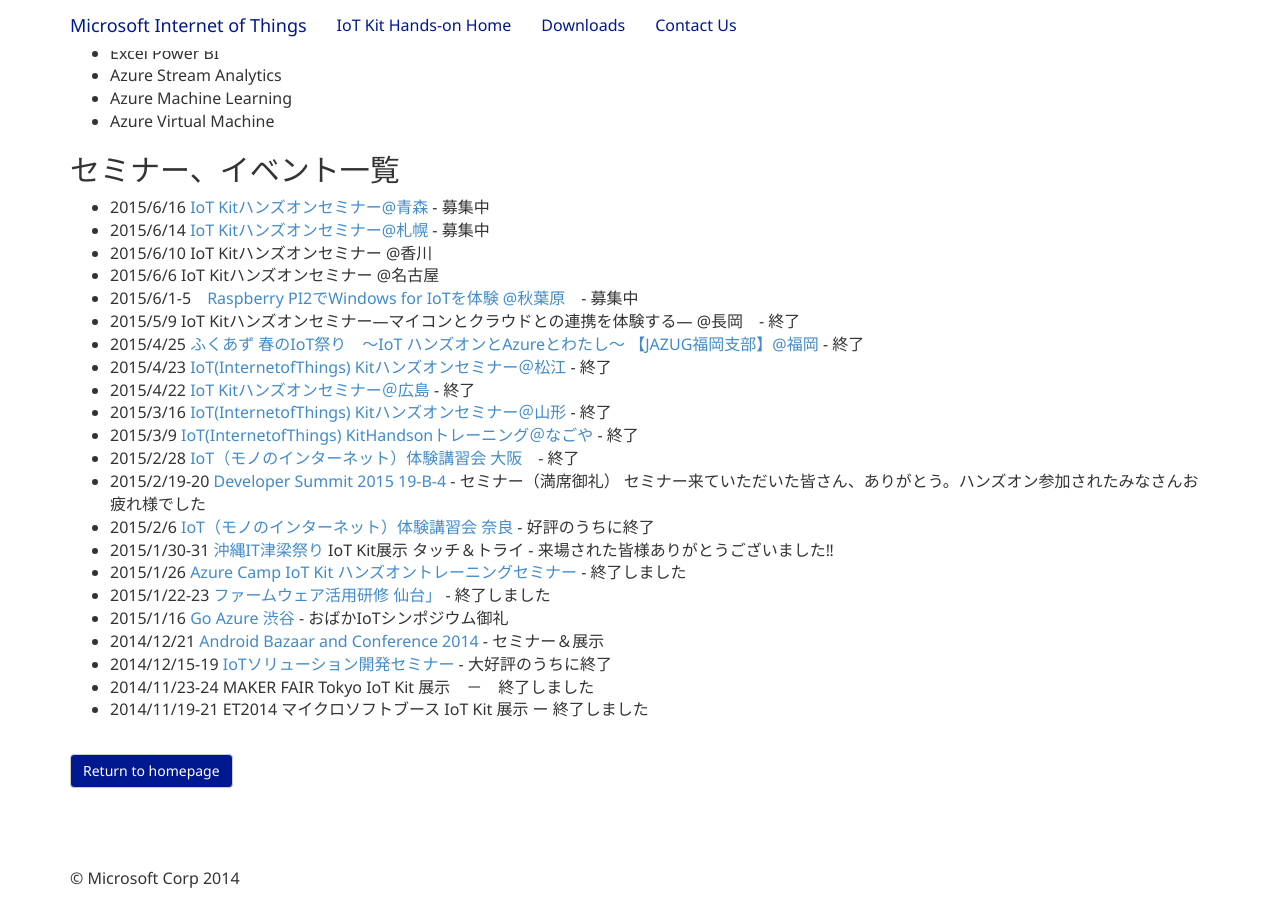
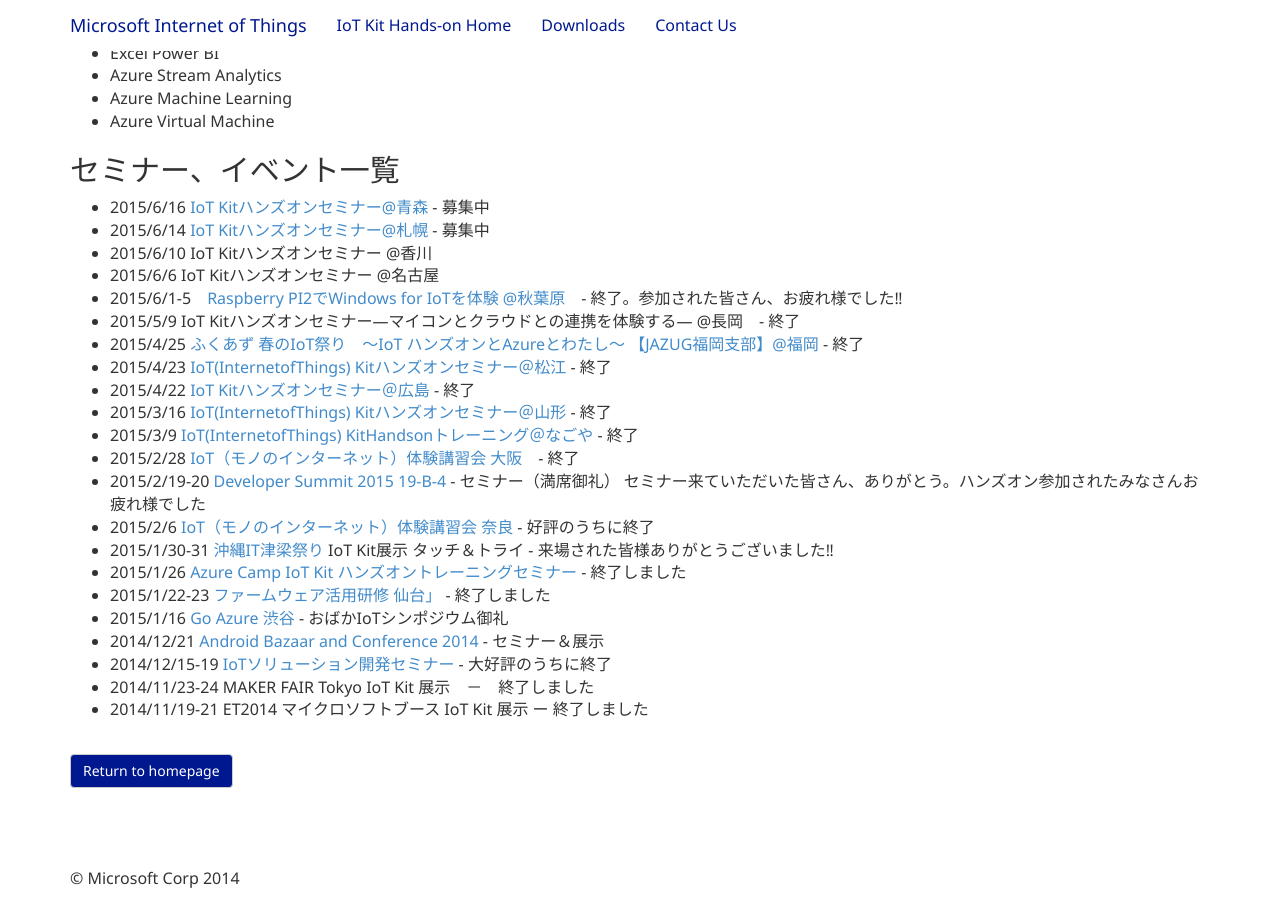
Before and after one commit to ms-iotkithol-jp/ms-iotkithol-jp.github.io, a Jekyll site: the page built from HowToLearn.md, in a window 1280 px wide and 900 px high, scrolled down 812 px. Built offline with Jekyll 4.4.1, drawn with Linux system fonts in a browser that asks for light colours.

Commit message:
Update Seminar Info

```diff
--- a/HowToLearn.md
+++ b/HowToLearn.md
@@ -33,7 +33,7 @@
 * 2015/6/14  [IoT Kitハンズオンセミナー@札幌](http://iot-algyan-do.connpass.com/event/15188/) - 募集中
 * 2015/6/10  IoT Kitハンズオンセミナー @香川
 * 2015/6/6   IoT Kitハンズオンセミナー @名古屋
-* 2015/6/1-5　[Raspberry PI2でWindows for IoTを体験 @秋葉原](http://windows10.connpass.com/)　- 募集中
+* 2015/6/1-5　[Raspberry PI2でWindows for IoTを体験 @秋葉原](http://windows10.connpass.com/)　- 終了。参加された皆さん、お疲れ様でした‼
 * 2015/5/9   IoT Kitハンズオンセミナー―マイコンとクラウドとの連携を体験する― @長岡　- 終了
 * 2015/4/25  [ふくあず 春のIoT祭り　～IoT ハンズオンとAzureとわたし～ 【JAZUG福岡支部】@福岡](https://jazug.doorkeeper.jp/events/22353) - 終了
 * 2015/4/23  [IoT(InternetofThings) Kitハンズオンセミナー＠松江](https://itradar.doorkeeper.jp/events/22529) - 終了
```
